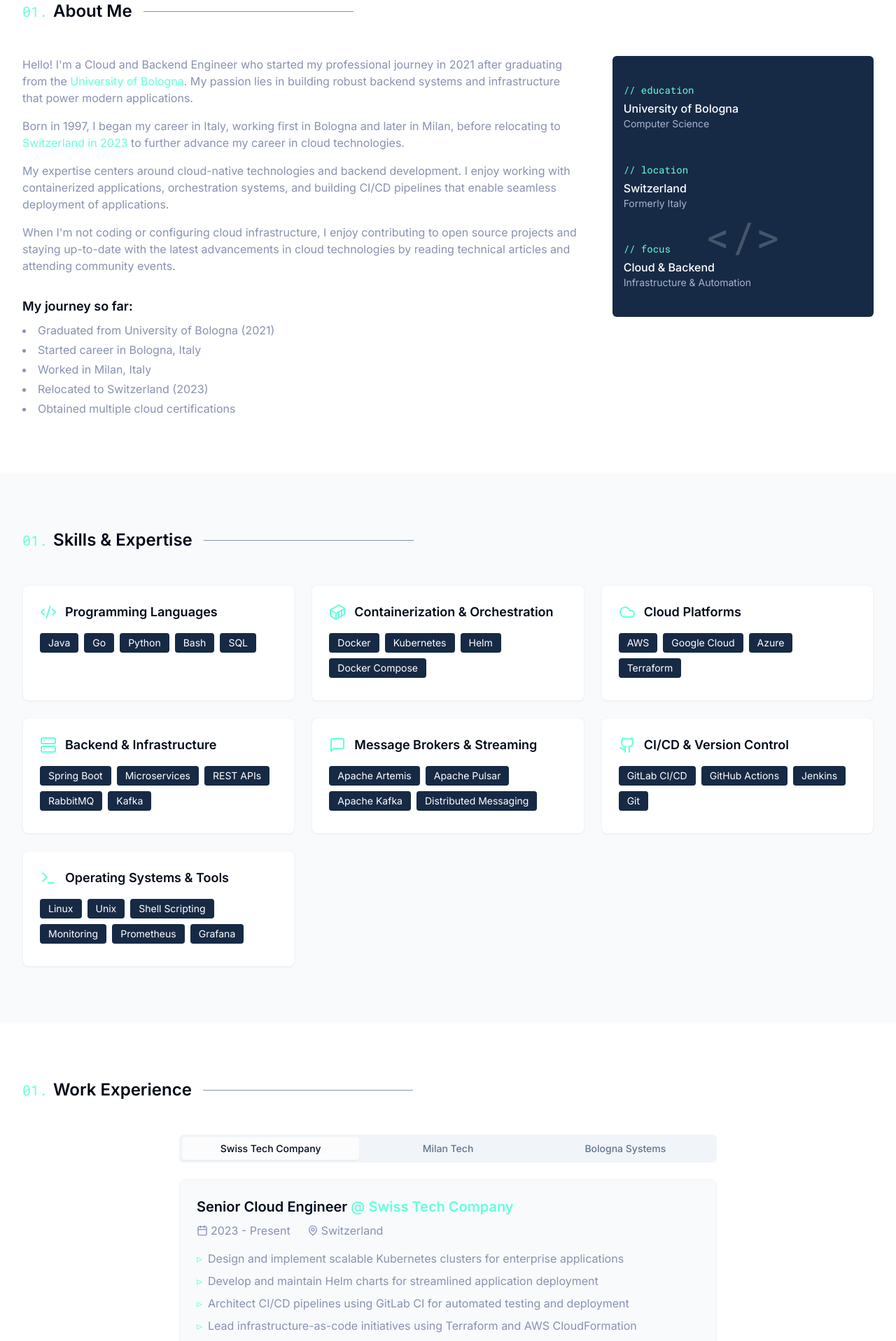
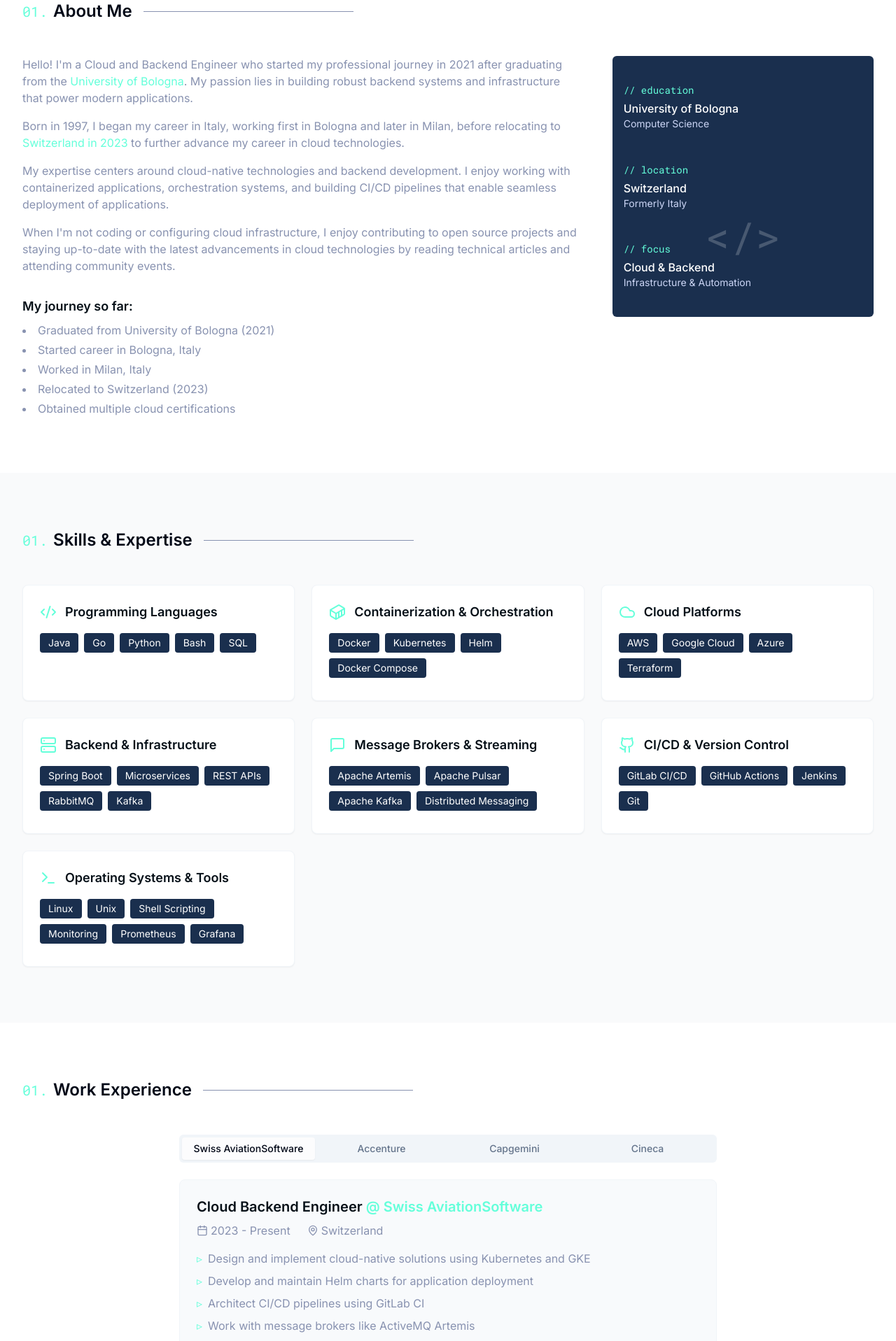
Before and after one commit to jazzshu/portfolio, a React (Vite) app: page / in a window 1280 px wide. Shown: the part 880-2797 px from the top of the page at 70% size. Built offline with nearby package versions, Linux system fonts and the light colour scheme.

Commit message:
Refactor: Update personal information and styling
Updated the website with the new name "Jason", and modified the color scheme. Also updated the experience section with the new work history.

```diff
--- a/src/components/Experience.tsx
+++ b/src/components/Experience.tsx
@@ -10,55 +10,117 @@ interface ExperienceItemProps {
   date: string;
   location: string;
   descriptions: string[];
+  techStack?: string[];
 }
 
 const experiences: ExperienceItemProps[] = [
   {
-    id: "switzerland",
-    role: "Senior Cloud Engineer",
-    company: "Swiss Tech Company",
+    id: "swiss",
+    role: "Cloud Backend Engineer",
+    company: "Swiss AviationSoftware",
     date: "2023 - Present",
     location: "Switzerland",
     descriptions: [
-      "Design and implement scalable Kubernetes clusters for enterprise applications",
-      "Develop and maintain Helm charts for streamlined application deployment",
-      "Architect CI/CD pipelines using GitLab CI for automated testing and deployment",
-      "Lead infrastructure-as-code initiatives using Terraform and AWS CloudFormation",
-      "Implement observability solutions with Prometheus, Grafana, and ELK stack",
+      "Design and implement cloud-native solutions using Kubernetes and GKE",
+      "Develop and maintain Helm charts for application deployment",
+      "Architect CI/CD pipelines using GitLab CI",
+      "Work with message brokers like ActiveMQ Artemis",
+      "Implement monitoring solutions with Grafana",
+    ],
+    techStack: [
+      "Kubernetes / GKE",
+      "Docker",
+      "Helm",
+      "Linux",
+      "GitLab",
+      "Spring",
+      "ActiveMQ Artemis",
+      "Google Cloud Platform",
+      "Keycloak",
+      "Grafana"
     ],
   },
   {
-    id: "milan",
-    role: "Cloud Backend Developer",
-    company: "Milan Tech",
+    id: "accenture",
+    role: "Backend Developer",
+    company: "Accenture",
     date: "2022 - 2023",
     location: "Milan, Italy",
     descriptions: [
-      "Developed and maintained microservices using Spring Boot and Java",
-      "Containerized applications with Docker and deployed to Kubernetes",
-      "Implemented CI/CD pipelines with GitLab CI",
-      "Collaborated with cross-functional teams to design and deploy cloud-native applications",
-      "Managed AWS cloud resources including EC2, S3, and RDS",
+      "Developed backend services using Java and Spring Boot",
+      "Worked with MongoDB and SQL Server databases",
+      "Implemented monitoring using Dynatrace and ELK stack",
+      "Maintained CI/CD pipelines with Jenkins and Azure DevOps",
+    ],
+    techStack: [
+      "Java 8",
+      "Spring Boot",
+      "Spring MVC",
+      "MongoDB",
+      "SQL Server",
+      "Maven",
+      "Hibernate",
+      "Dynatrace",
+      "ELK stack",
+      "Swagger",
+      "Mockito",
+      "SonarQube",
+      "Bitbucket",
+      "Jenkins",
+      "Jira",
+      "Azure DevOps"
     ],
   },
   {
-    id: "bologna",
-    role: "Junior Backend Developer",
-    company: "Bologna Systems",
+    id: "capgemini",
+    role: "Backend Developer",
+    company: "Capgemini",
     date: "2021 - 2022",
     location: "Bologna, Italy",
     descriptions: [
-      "Developed REST APIs using Java Spring Boot",
-      "Collaborated on the design and implementation of microservices",
-      "Participated in code reviews and implemented best practices",
-      "Worked with Docker containers for local development",
-      "Assisted in maintaining CI/CD pipelines",
+      "Developed and maintained Java-based backend services",
+      "Worked with Spring Boot and Spring MVC frameworks",
+      "Implemented RESTful APIs with Swagger documentation",
+      "Managed build processes with Maven and Gradle",
     ],
+    techStack: [
+      "Java 8",
+      "Java 11",
+      "JPA",
+      "Spring MVC",
+      "Spring Boot",
+      "Maven",
+      "Gradle",
+      "Swagger",
+      "Hibernate",
+      "SonarQube",
+      "JavaScript",
+      "React JS",
+      "Git",
+      "Jenkins",
+      "Jira",
+      "Trello",
+      "MySQL"
+    ],
+  },
+  {
+    id: "cineca",
+    role: "Web Developer",
+    company: "Cineca",
+    date: "2021",
+    location: "Bologna, Italy",
+    descriptions: [
+      "Developed web applications using PHP",
+      "Worked on frontend and backend integration",
+      "Collaborated with cross-functional teams",
+      "Participated in code reviews and implementation of best practices",
+    ],
+    techStack: ["PHP", "Web Development"],
   },
 ];
 
 const Experience: React.FC = () => {
-  const [activeTab, setActiveTab] = React.useState("switzerland");
+  const [activeTab, setActiveTab] = React.useState("swiss");
 
   return (
     <section id="experience" className="py-20 bg-white dark:bg-navy-dark">
@@ -67,12 +129,12 @@ const Experience: React.FC = () => {
 
         <div className="mt-12">
           <Tabs
-            defaultValue="switzerland"
+            defaultValue="swiss"
             value={activeTab}
             onValueChange={setActiveTab}
             className="max-w-3xl mx-auto"
           >
-            <TabsList className="grid w-full grid-cols-3">
+            <TabsList className="grid w-full grid-cols-4">
               {experiences.map((exp) => (
                 <TabsTrigger key={exp.id} value={exp.id}>
                   {exp.company}
@@ -110,6 +172,24 @@ const Experience: React.FC = () => {
                     </li>
                   ))}
                 </ul>
+
+                {exp.techStack && (
+                  <div className="mt-4">
+                    <h4 className="text-sm font-semibold text-navy-dark dark:text-white mb-2">
+                      Technologies Used:
+                    </h4>
+                    <div className="flex flex-wrap gap-2">
+                      {exp.techStack.map((tech, index) => (
+                        <span
+                          key={index}
+                          className="px-2 py-1 text-xs rounded bg-navy/10 dark:bg-navy text-navy-dark dark:text-slate-light"
+                        >
+                          {tech}
+                        </span>
+                      ))}
+                    </div>
+                  </div>
+                )}
               </TabsContent>
             ))}
           </Tabs>
--- a/src/components/Hero.tsx
+++ b/src/components/Hero.tsx
@@ -1,11 +1,10 @@
-
 import React from "react";
 import { Button } from "@/components/ui/button";
 import { ChevronDown } from "lucide-react";
 
 const Hero: React.FC = () => {
   return (
-    <section className="min-h-screen flex items-center pt-16 pb-16 relative bg-gradient-to-br from-white to-blue-50 dark:from-navy-dark dark:to-navy">
+    <section className="min-h-screen flex items-center pt-16 pb-16 relative bg-gradient-to-br from-navy-dark to-navy-light">
       <div className="absolute inset-0 opacity-10">
         <div className="absolute inset-0 bg-[radial-gradient(#e5e7eb_1px,transparent_1px)] [background-size:20px_20px]"></div>
       </div>
@@ -17,10 +16,10 @@ const Hero: React.FC = () => {
               <p className="font-mono text-accent animate-fade-in-up [animation-delay:0.1s] opacity-0">
                 Hi, my name is
               </p>
-              <h1 className="text-4xl md:text-5xl lg:text-6xl font-bold text-navy-dark dark:text-white animate-fade-in-up [animation-delay:0.3s] opacity-0">
-                Marco
+              <h1 className="text-4xl md:text-5xl lg:text-6xl font-bold text-white animate-fade-in-up [animation-delay:0.3s] opacity-0">
+                Jason
               </h1>
-              <h2 className="text-3xl md:text-4xl lg:text-5xl font-bold text-slate dark:text-slate-light animate-fade-in-up [animation-delay:0.5s] opacity-0">
+              <h2 className="text-3xl md:text-4xl lg:text-5xl font-bold text-slate-light animate-fade-in-up [animation-delay:0.5s] opacity-0">
                 I build cloud infrastructure.
               </h2>
               <p className="text-slate max-w-md animate-fade-in-up [animation-delay:0.7s] opacity-0">
--- a/tailwind.config.ts
+++ b/tailwind.config.ts
@@ -1,4 +1,3 @@
-
 import type { Config } from "tailwindcss";
 
 export default {
@@ -68,17 +67,17 @@ export default {
 					ring: 'hsl(var(--sidebar-ring))'
 				},
 				navy: {
-					light: "#172A45",
-					DEFAULT: "#0A192F",
-					dark: "#020C1B",
+					light: "#1a2f4e",
+					DEFAULT: "#0d1b2a",
+					dark: "#061018",
 				},
 				accent: {
-					DEFAULT: "#64FFDA",
-					dark: "#52D6BC",
+					DEFAULT: "#64ffda",
+					dark: "#4ad3b3",
 				},
 				slate: {
-					light: "#A8B2D1",
-					DEFAULT: "#8892B0",
+					light: "#ccd6f6",
+					DEFAULT: "#8892b0",
 					dark: "#495670",
 				},
 			},
```
